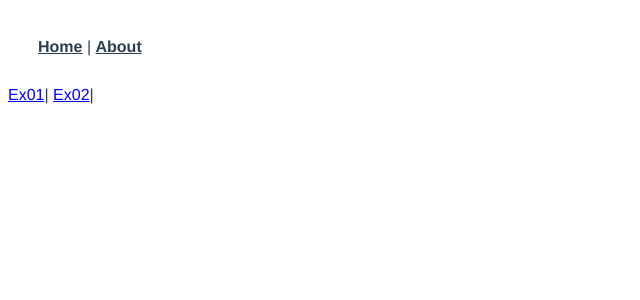
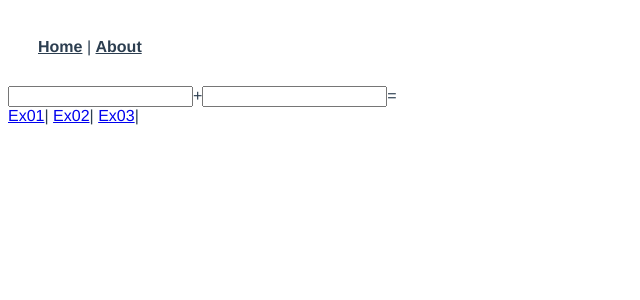
Before and after one commit to ymym98/ex-vue-beginner-jimbo, a Vue app: page /ex03.vue in a window 1280 px wide. Shown: the top 300 px of the page, without its empty margins (0-640 px from the left). Built offline with nearby package versions, Linux system fonts and the light colour scheme.

Commit message:
演習３

```diff
--- a/src/App.vue
+++ b/src/App.vue
@@ -7,6 +7,7 @@
     <router-view />
     <router-link to="/ex01.vue">Ex01</router-link>|
     <router-link to="/ex02.vue">Ex02</router-link>|
+    <router-link to="/ex03.vue">Ex03</router-link>|
   </div>
 </template>
 
--- a/src/router/index.ts
+++ b/src/router/index.ts
@@ -5,6 +5,10 @@
 Vue.use(VueRouter);
 
 const routes: Array<RouteConfig> = [
+  {
+    path: "/ex03.vue",
+    component: () => import("../views/Ex03.vue"),
+  },
   {
     path: "/ex02.vue",
     component: () => import("../views/Ex02.vue"),
--- a/src/views/Ex02.vue
+++ b/src/views/Ex02.vue
@@ -13,7 +13,7 @@
     <br />
     <span><a v-bind:href="url">自社ページ</a></span
     ><br />
-    <div v-bind="attributes"><img v-bind:src="img" /></div>
+    <img v-bind:src="img" v-bind="attributes" />
     <button type="button" v-on:click="onclick" v-bind:disabled="canNotClick">
       ボタン
     </button>
@@ -32,6 +32,7 @@
   private url = "";
   private img = "";
   private canNotClick = false;
+  private attributes = { width: "0px", height: "0px" };
 
   onclick(): void {
     this.myName = "神保佑美";
@@ -41,15 +42,16 @@
     this.url = "https://www.rakus-partners.co.jp/";
     this.img = "img/shibadog.jpg";
     this.canNotClick = true;
+    this.attributes = { width: "100px", height: "80px" };
   }
 }
 </script>
 
 <style scoped>
-attributes {
+/* attributes {
   width: 100px;
   height: 80px;
-}
+} */
 /* img {
   width: 100px;
   height: 80px;
--- /dev/null
+++ b/src/views/Ex03.vue
@@ -0,0 +1,25 @@
+<template>
+  <div class="main">
+    <span><input type="text" v-model.number="num1" /></span>
+    <span>+</span>
+    <span><input type="text" v-model.number="num2" /></span>
+    <span>=</span>
+    {{ answer }}
+  </div>
+</template>
+
+<script lang="ts">
+import { Component, Vue } from "vue-property-decorator";
+
+@Component
+export default class SampleComponent extends Vue {
+  private num1 = "";
+  private num2 = "";
+
+  get answer() {
+    return this.num1 + this.num2;
+  }
+}
+</script>
+
+<style></style>
```
Also changed, not shown: .eslintrc.js.
